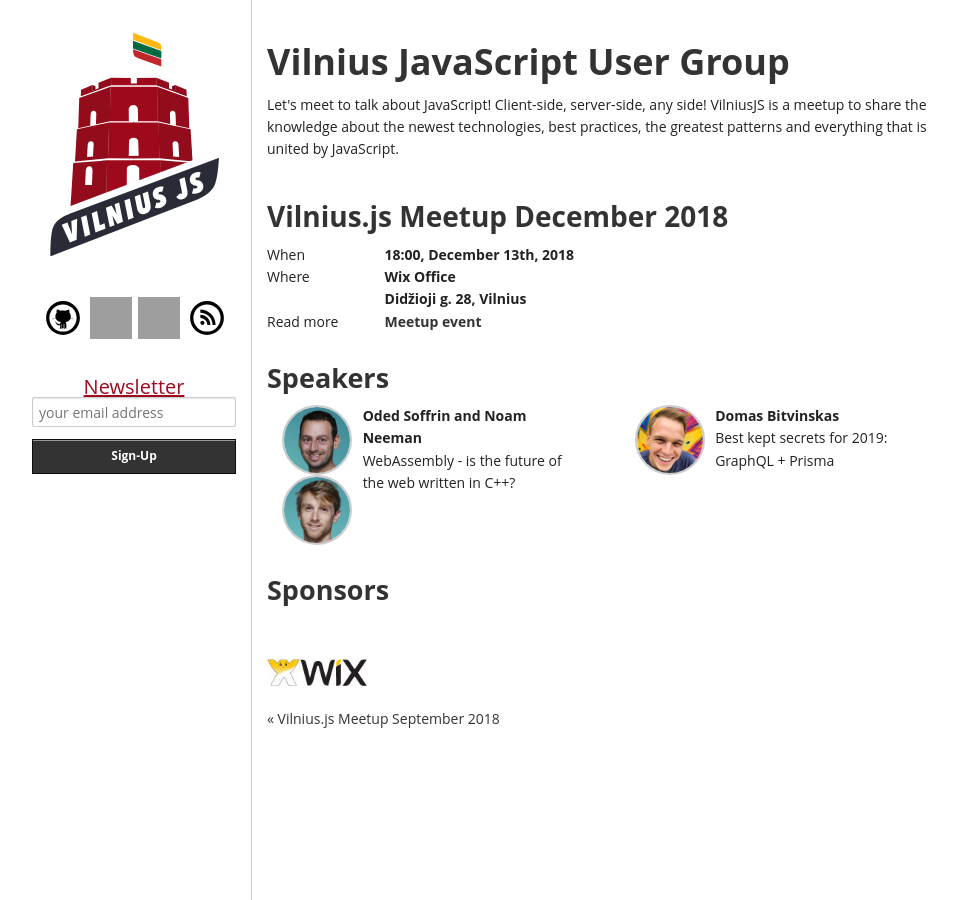
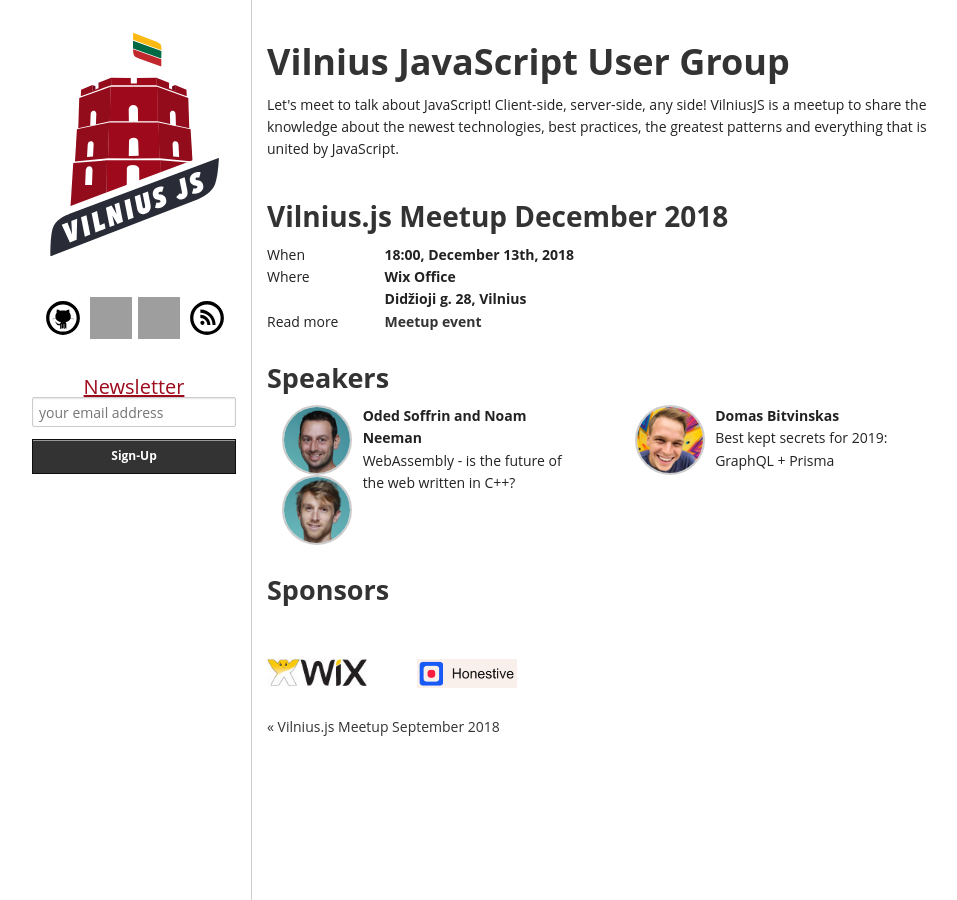
Before and after one commit to VilniusJS/vilniusjs.lt, a Jekyll site: the page built from _posts/2018-11-29-meetup-december.html, in a window 1280 px wide. Shown: the whole page, without its empty margins (153-1110 px from the left). Built offline with Jekyll 4.4.1, drawn with Linux system fonts in a browser that asks for light colours; comment, search, counter and statistics services are not loaded; grey boxes are pictures that could not be loaded.

Commit message:
Vilnius.js Meetup December 2018: add the remaining sponsor

```diff
--- /dev/null
+++ b/_includes/honestive.html
@@ -0,0 +1,4 @@
+<a href="https://honestive.com/">
+  <div class="sponsor honestive">
+  </div>
+</a>
--- a/_posts/2018-11-29-meetup-december.html
+++ b/_posts/2018-11-29-meetup-december.html
@@ -58,5 +58,6 @@
 <div class="row">
   <div class="columns">
     {% include wix.html %}
+    {% include honestive.html %}
   </div>
 </div>
--- a/css/style.css
+++ b/css/style.css
@@ -198,6 +198,12 @@
   margin-top: 37px;
 }
 
+.honestive {
+  background-image: url(../img/honestive.png);
+  height: 40px;
+  margin-top: 37px;
+}
+
 .hostmaker {
   background-image: url(../img/hostmaker.svg);
   height: 28px;
```
Also changed, not shown: img/honestive.png (added).
